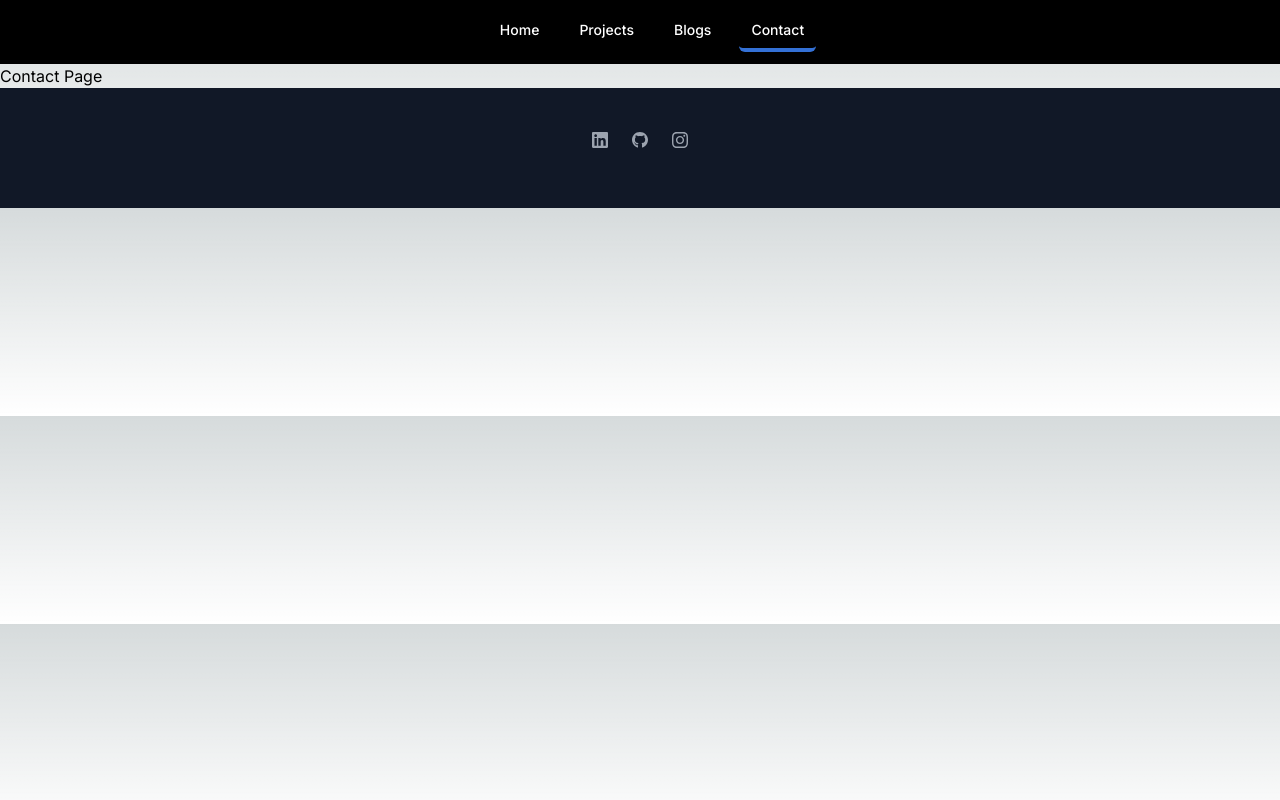
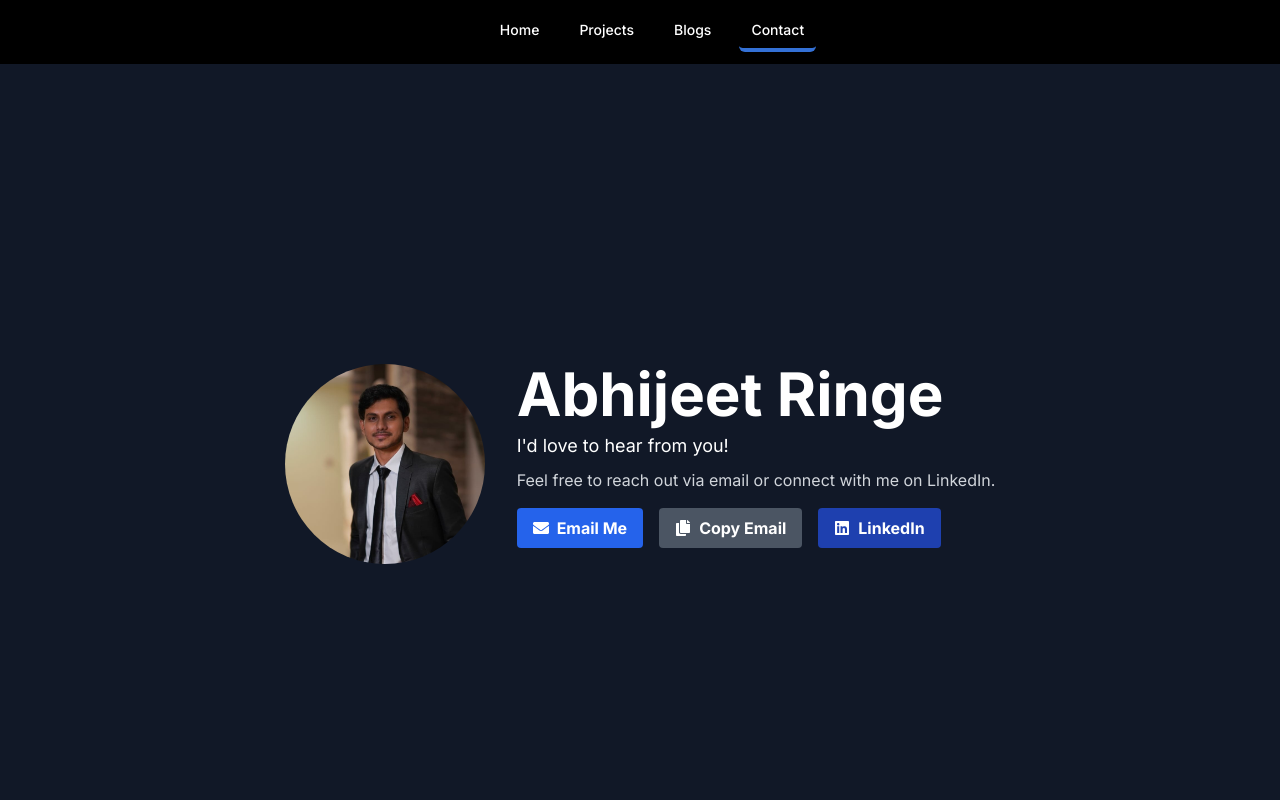
Before and after one commit to hisenberggg/portfolio, a Next.js app in the folder portfolio/: page /contact in a window 1280 px wide. Shown: the top 800 px of the page. Built offline with nearby package versions, Linux system fonts and the light colour scheme.

Commit message:
updated contact

```diff
--- a/portfolio/src/app/blogs/page.tsx
+++ b/portfolio/src/app/blogs/page.tsx
@@ -42,10 +42,9 @@ const BlogsPage = () => {
           <div className="flex space-x-2">
             {post.tags.map(tag => <span key={tag} className="bg-gray-500 px-1 py-0.01 rounded">{tag}</span>)}
           </div>
+          <u><p>Author: {post.author}</p></u>
           <br />
           <p>{post.description}</p>
-          <br />
-          <p>Author: {post.author}</p>
           <Link className="text-blue-500" href={`/blogs/${post.slug}`}>
             Read more
           </Link>
--- a/portfolio/src/app/blogs/posts/graph-neural-network.mdx
+++ b/portfolio/src/app/blogs/posts/graph-neural-network.mdx
@@ -310,7 +310,7 @@ Here, we can see the nodes being classified into groups.
 
 Kudos! We’ve got a fair intuition of how classification task work in GNNs!!
 
-Similarly, you can try Link prediction as well from examples here. The basic intuition behind the link prediction is to create a dataset by accumulating all the links (two nodes with an edge) as positive data and all the non-links (two nodes without an edge) as negative data and make the model learn the representations of each. With these representations being learnt, it can predict the probability of existence of an edge.
+Similarly, you can try Link prediction as well from examples <a href="https://docs.dgl.ai/en/latest/tutorials/blitz/index.html">here</a>. The basic intuition behind the link prediction is to create a dataset by accumulating all the links (two nodes with an edge) as positive data and all the non-links (two nodes without an edge) as negative data and make the model learn the representations of each. With these representations being learnt, it can predict the probability of existence of an edge.
 
 Also check different GNN architectures <a href="https://theaisummer.com/gnn-architectures/">here</a>.
 
--- a/portfolio/src/app/contact/page.tsx
+++ b/portfolio/src/app/contact/page.tsx
@@ -1,9 +1,51 @@
 // pages/contact.tsx
+"use client"
+import Image from 'next/image';
+import { useState } from 'react';
+import { FaLinkedin, FaEnvelope, FaCopy } from 'react-icons/fa';
+
 const Contact = () => {
+  const profilePic = "/images/AbhijeetRinge.jpg"
+  const [copied, setCopied] = useState(false);
+  const email = "ringeabhijeet@example.com";
+  const linkedinUrl = "https://www.linkedin.com/in/abhijeet-ringe/";
+
+  const handleCopy = () => {
+    navigator.clipboard.writeText(email);
+    setCopied(true);
+    setTimeout(() => setCopied(false), 2000);
+  };
   return (
-    <div>
-      <h1>Contact Page</h1>
+    <div className="flex flex-col items-center justify-center min-h-screen bg-gray-900 text-white p-4">
+      <div className="flex flex-col lg:flex-row items-center lg:items-start">
+        <div className="mb-8 lg:mb-0 lg:mr-8">
+          <Image
+            src={profilePic}
+            alt="Profile Picture"
+            className="rounded-full"
+            width={200}
+            height={200}
+          />
+        </div>
+        <div className="flex flex-col items-center lg:items-start">
+          <h1 className="text-3xl lg:text-6xl font-bold text-center">Abhijeet Ringe</h1>
+          <p className="mt-2 text-lg">I'd love to hear from you!</p>
+          <p className="mt-2 text-base text-gray-300 text-center">Feel free to reach out via email or connect with me on LinkedIn.</p>
+          <div className="mt-4 flex flex-col space-y-4 lg:space-y-0 lg:flex-row lg:space-x-4">
+            <a href={`mailto:${email}`} className="bg-blue-600 hover:bg-blue-700 text-white font-bold py-2 px-4 rounded inline-flex items-center justify-center w-full lg:w-auto">
+              <FaEnvelope className="mr-2" /> Email Me
+            </a>
+            <button onClick={handleCopy} className="bg-gray-600 hover:bg-gray-700 text-white font-bold py-2 px-4 rounded inline-flex items-center justify-center w-full lg:w-auto">
+              <FaCopy className="mr-2" /> {copied ? 'Copied!' : 'Copy Email'}
+            </button>
+            <a href={linkedinUrl} target="_blank" rel="noopener noreferrer" className="bg-blue-800 hover:bg-blue-900 text-white font-bold py-2 px-4 rounded inline-flex items-center justify-center w-full lg:w-auto">
+              <FaLinkedin className="mr-2" /> LinkedIn
+            </a>
+          </div>
+        </div>
+      </div>
     </div>
+
   )
 }
 
--- /dev/null
+++ b/portfolio/src/app/projects/projs/4fasttolling.mdx
@@ -0,0 +1,8 @@
+---
+title: "Fast Tolling system"
+techStack: ["Deep learning", "Computer Vision", "Yolov4"]
+description: "A tolling software that elimiates waiting time for vehicles as opposed to traditional FastTag system."
+imagepath: "images/toll-system.jpg"
+---
+
+# Fast tolling system
```
Also changed, not shown: portfolio/public/images/AbhijeetRinge.jpg (added), portfolio/public/images/toll-system.jpg (added).
